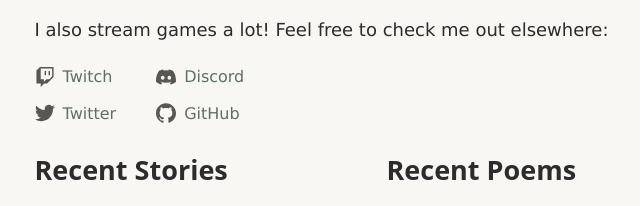
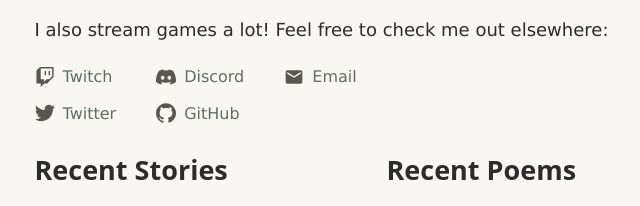
Before and after one commit to stovenly/stovenly.com, an Eleventy site: page src/index.njk in a window 1280 px wide. Shown: the part 213-419 px from the top of the page, 262-902 px from the left. Built offline with nearby package versions, Linux system fonts and the light colour scheme; Eleventy itself is replaced by a stand-in of ours; files that its build step writes are made by us from their sources; what lightningcss would draw is missing.

Commit message:
Add an email link to the homepage socials

```diff
--- a/src/index.njk
+++ b/src/index.njk
@@ -33,6 +33,12 @@
       GitHub
     </a>
   </li>
+  <li>
+    <a href="mailto:stovenly@proton.me">
+      <svg viewBox="0 0 24 24" fill="currentColor"><path d="M20 4H4c-1.1 0-2 .9-2 2v12c0 1.1.9 2 2 2h16c1.1 0 2-.9 2-2V6c0-1.1-.9-2-2-2zm0 4l-8 5-8-5V6l8 5 8-5v2z"/></svg>
+      Email
+    </a>
+  </li>
 </ul>
 
 <div class="recent-sections">
```
Also changed, not shown: docs/index.html.
